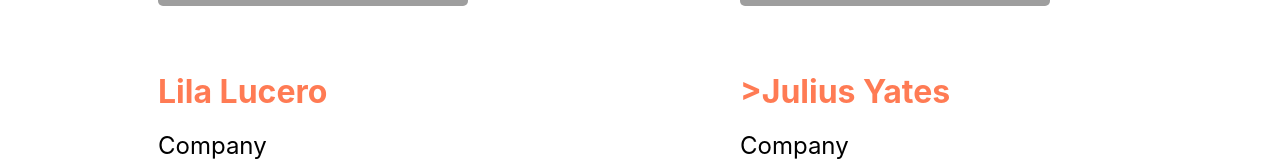
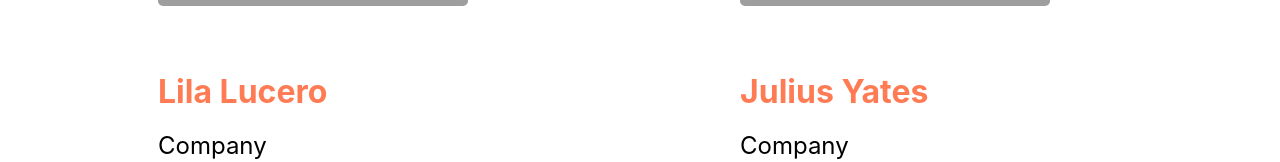
Before and after one commit to Siedemus/css-day, a plain HTML site: page speakers.html in a window 1280 px wide. Shown: the part 773-935 px from the top of the page. Drawn offline with Linux system fonts and the light colour scheme; grey boxes are pictures that could not be loaded.

Commit message:
delete text error

```diff
--- a/speakers.html
+++ b/speakers.html
@@ -66,7 +66,7 @@
             src="https://images.unsplash.com/photo-1633332755192-727a05c4013d?ixlib=rb-4.0.3&ixid=MnwxMjA3fDB8MHxwaG90by1wYWdlfHx8fGVufDB8fHx8&auto=format&fit=crop&w=1180&q=80"
             alt="Young man in a black shirt smiling"
           />
-          <h2 class="speaker__name">>Julius Yates</h2>
+          <h2 class="speaker__name">Julius Yates</h2>
           <p class="speaker__company">Company</p>
           <p class="speaker__description">
             Lorem ipsum dolor sit amet, consectetur adipiscing elit, sed do
```
